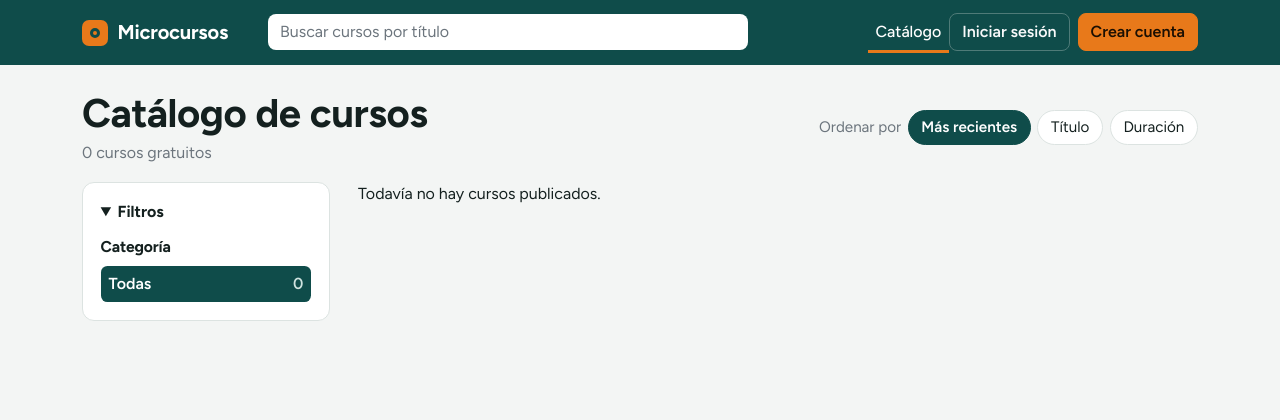
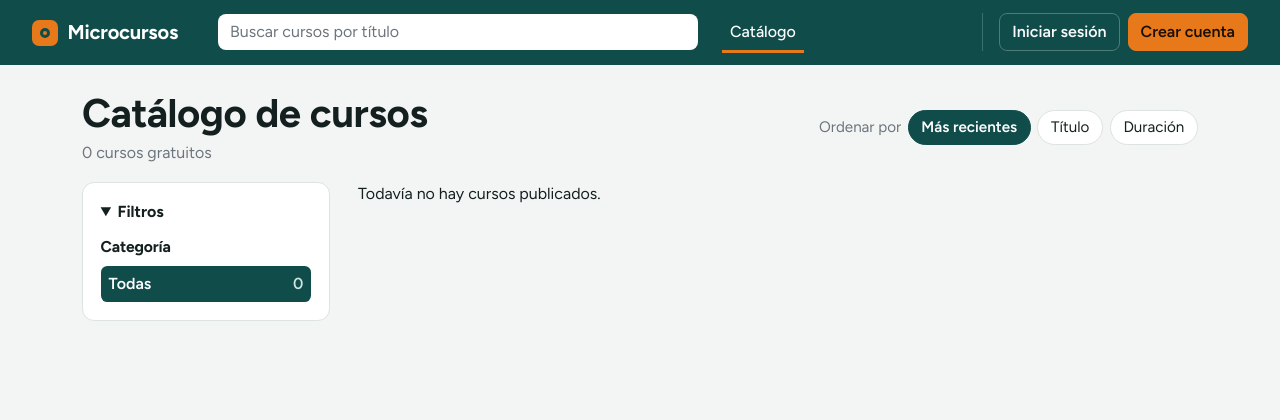
Before and after one commit to manusito12357/ProyectoWeb, an ASP.NET Core app: page / in a window 1280 px wide. Shown: the top 420 px of the page. Run offline with ASP.NET Core 8, Linux system fonts and the light colour scheme; data that the repository does not hold is empty; style sheets or scripts are compiled from the project's sources; some libraries are stand-ins or nearby versions.

Commit message:
Mxnu: Arreglar Tipografia y el bloque de sesion a lado derecho

```diff
--- a/proyectoweb/Views/Shared/_Layout.cshtml
+++ b/proyectoweb/Views/Shared/_Layout.cshtml
@@ -28,7 +28,7 @@
                         <input type="search" name="buscar" value="@Context.Request.Query["buscar"]" class="form-control"
                                placeholder="Buscar cursos por título" aria-label="Buscar cursos" maxlength="150" />
                     </form>
-                    <ul class="navbar-nav ms-lg-auto mb-2 mb-lg-0">
+                    <ul class="navbar-nav mb-2 mb-lg-0">
                         <li class="nav-item">
                             <a class="nav-link @Activo("Catalogo")" asp-area="" asp-controller="Catalogo" asp-action="Index">Catálogo</a>
                         </li>
--- a/proyectoweb/Views/Shared/_LoginPartial.cshtml
+++ b/proyectoweb/Views/Shared/_LoginPartial.cshtml
@@ -3,7 +3,7 @@
 @inject SignInManager<IdentityUser> SignInManager
 @inject UserManager<IdentityUser> UserManager
 
-<ul class="navbar-nav align-items-lg-center gap-lg-2">
+<ul class="navbar-nav align-items-lg-center gap-lg-2 ms-auto borde-sesion">
 @if (SignInManager.IsSignedIn(User))
 {
     var usuario = UserManager.GetUserName(User);
@@ -15,7 +15,9 @@
             <button id="logout" type="submit" class="btn btn-outline-light">Cerrar sesión</button>
         </form>
     </li>
+
 }
+
 else
 {
     <li class="nav-item">
--- a/proyectoweb/wwwroot/css/site.css
+++ b/proyectoweb/wwwroot/css/site.css
@@ -947,3 +947,28 @@ summary:focus-visible {
   color: #cfe3df;
   vertical-align: middle;
 }
+
+@media (min-width: 992px) {
+    .borde-sesion {
+        padding-left: 1rem;
+        border-left: 1px solid #3d6f6c;
+        flex-shrink: 0;
+        white-space: nowrap;
+    }
+}
+.barra-principal #logout {
+    border-color: #4f7b78;
+    color: #cfe3df;
+    font-weight: 500;
+}
+
+.barra-principal #logout:hover {
+    border-color: #7fa8a4;
+    background-color: transparent;
+    color: #fff;
+}
+.barra-principal > .container {
+    max-width: none;
+    padding-left: 2rem;
+    padding-right: 2rem;
+}
```
